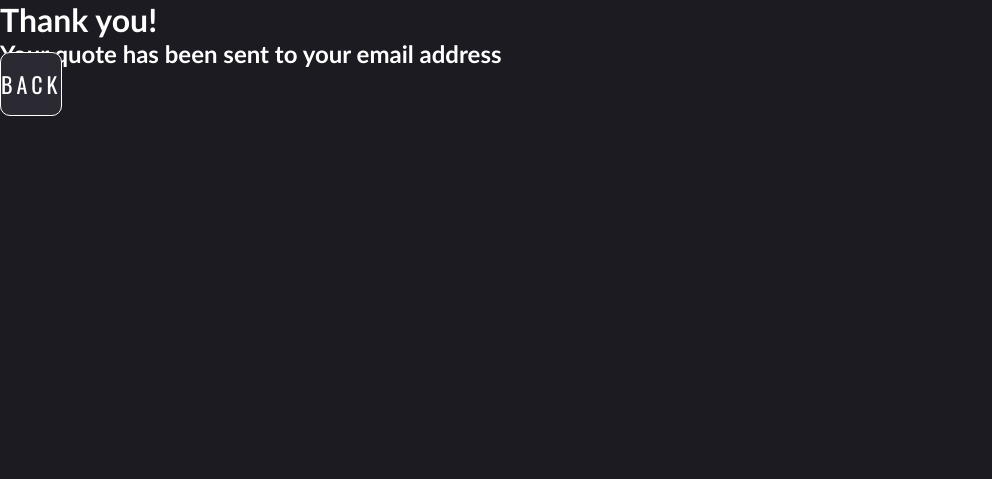
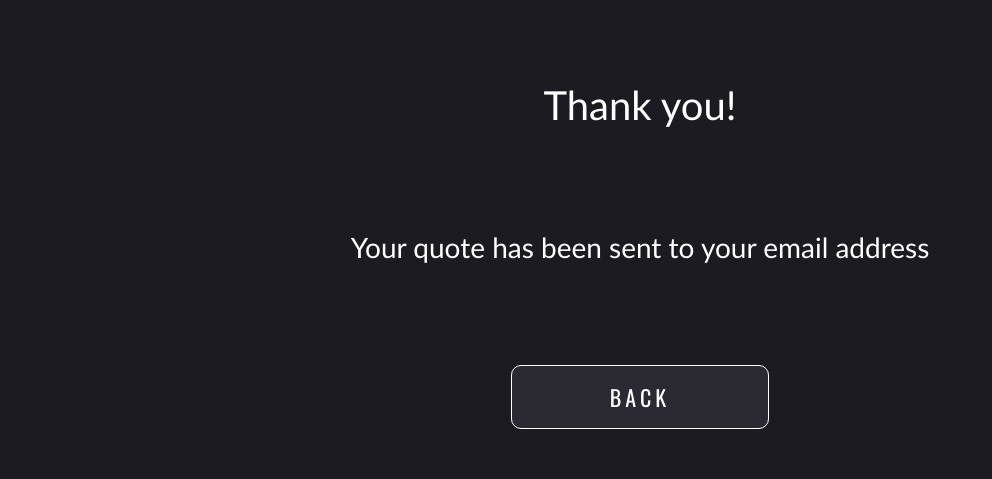
Before and after one commit to CanRaffs89/planet-express, a Flask app: page /success in a window 1280 px wide. Shown: the part 105-584 px from the top of the page, without its empty margins (0-992 px from the left). Run offline with Flask 2, Linux system fonts and the light colour scheme.

Commit message:
Added success page

```diff
--- a/static/css/main.css
+++ b/static/css/main.css
@@ -289,5 +289,24 @@
       font-size: 16px; }
     .form-container .form-inner form .button-submit {
       font-size: 12px; } }
+.success-message {
+  display: flex;
+  flex-direction: column;
+  justify-content: space-around;
+  height: 60vh;
+  width: 50%;
+  margin: 0 auto; }
+  .success-message .success-h1, .success-message .success-h2 {
+    text-align: center; }
+  .success-message .success-h1 {
+    font-weight: 500;
+    font-size: 40px;
+    margin-top: 30px; }
+  .success-message .success-h2 {
+    font-weight: 400;
+    font-size: 28px; }
+  .success-message .button-success {
+    margin: 0 auto;
+    width: 40%; }
 
 /*# sourceMappingURL=main.css.map */
--- /dev/null
+++ b/static/scss/_success.scss
@@ -0,0 +1,28 @@
+.success-message {
+    display: flex;
+    flex-direction: column;
+    justify-content: space-around;
+    height: 60vh;
+    width: 50%;
+    margin: 0 auto;
+
+    .success-h1, .success-h2 {
+        text-align: center;
+    }
+
+    .success-h1 {
+        font-weight: 500;
+        font-size: 40px;
+        margin-top: 30px;
+    }
+
+    .success-h2 {
+        font-weight: 400;
+        font-size: 28px;
+    }
+
+    .button-success {
+        margin: 0 auto;
+        width: 40%;
+    }
+}
--- a/static/scss/main.scss
+++ b/static/scss/main.scss
@@ -71,3 +71,4 @@
 @import 'header';
 @import 'info-section';
 @import 'form-section';
+@import 'success';
--- a/templates/success.html
+++ b/templates/success.html
@@ -7,8 +7,10 @@
 {% block content %}
 <div class="container">
     {% include 'navbar.html' %}
-    <h1>Thank you!</h1>
-    <h2>Your quote has been sent to your email address</h2>
-    <a href="{{url_for('index')}}" class="button-large">Back</a>
+    <div class="success-message">
+        <h1 class="success-h1">Thank you!</h1>
+        <h2 class="success-h2">Your quote has been sent to your email address</h2>
+        <a href="{{url_for('index')}}" class="button-large button-success">Back</a>
+    </div>
 </div>
 {% endblock %}
```
Also changed, not shown: 1 other file.
